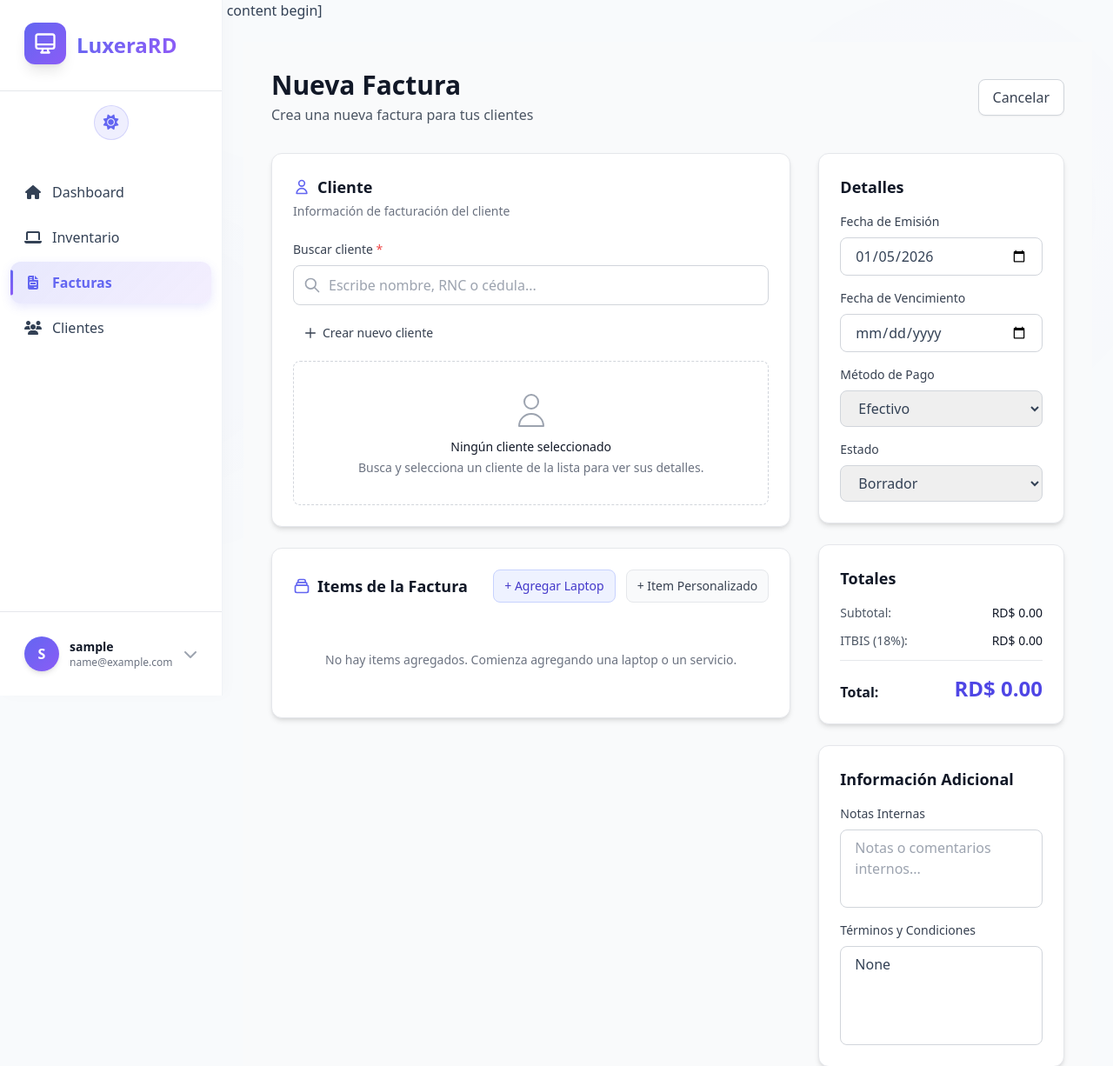
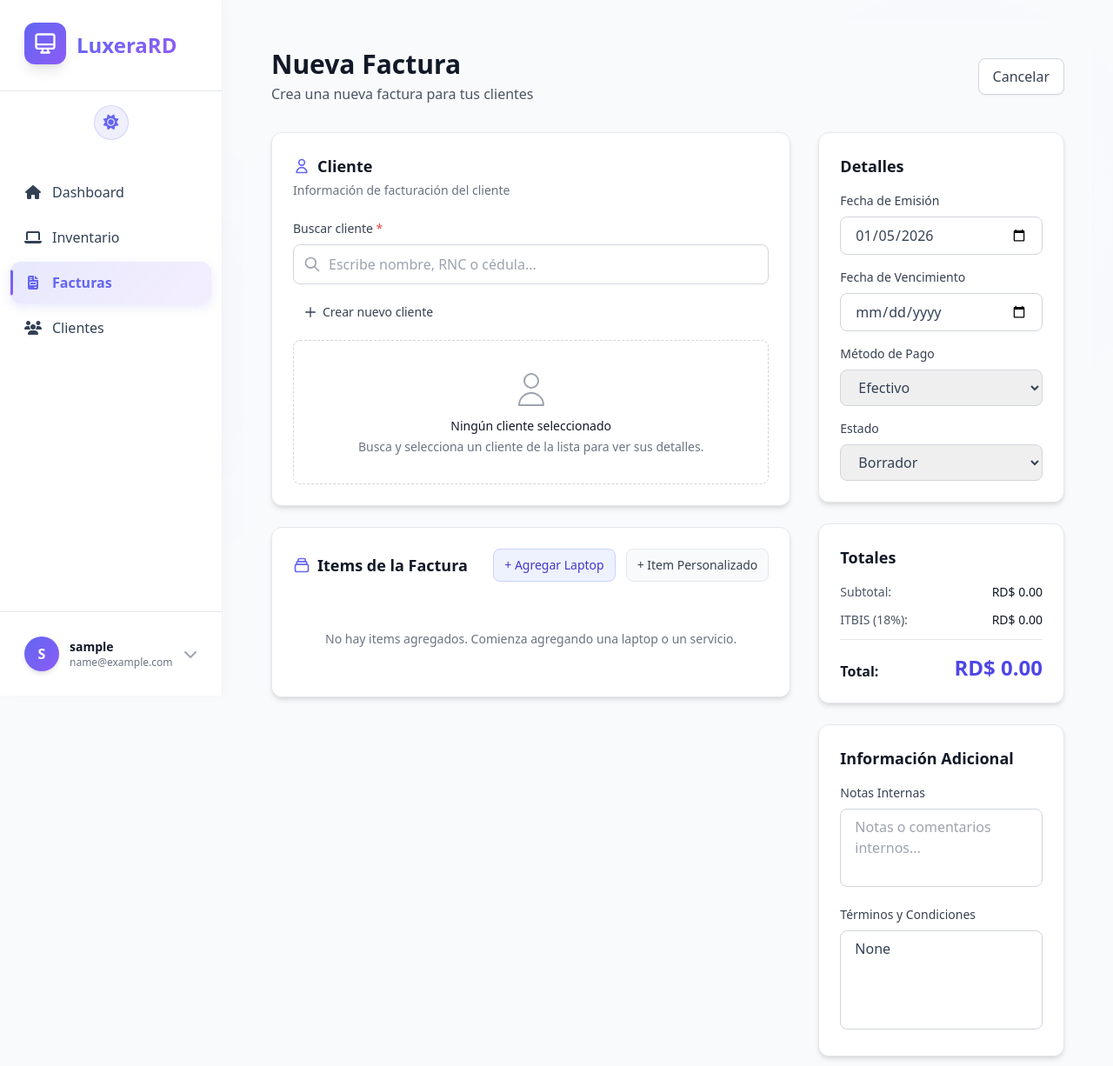
Before and after one commit to somanumte/LuxeraRD, a Flask app: page /invoices/new in a window 1280 px wide. Shown: the top 1226 px of the page at 87% size. Run offline with Flask 3, Linux system fonts and the light colour scheme; the visitor is signed in with stand-in values (Sample User, id 1); data comes from the database, SQL or seed files in the repository; data that the repository does not hold is empty; some libraries are stand-ins or nearby versions.

Commit message:
Proyecto Luxera, V.1.0

```diff
--- a/app/templates/invoices/invoice_form.html
+++ b/app/templates/invoices/invoice_form.html
@@ -1,5 +1,3 @@
-[file name]: invoice_form.html
-[file content begin]
 {% extends "base.html" %}
 
 {% block title %}{% if is_edit %}Editar Factura{% else %}Nueva Factura{% endif %}{% endblock %}
```
